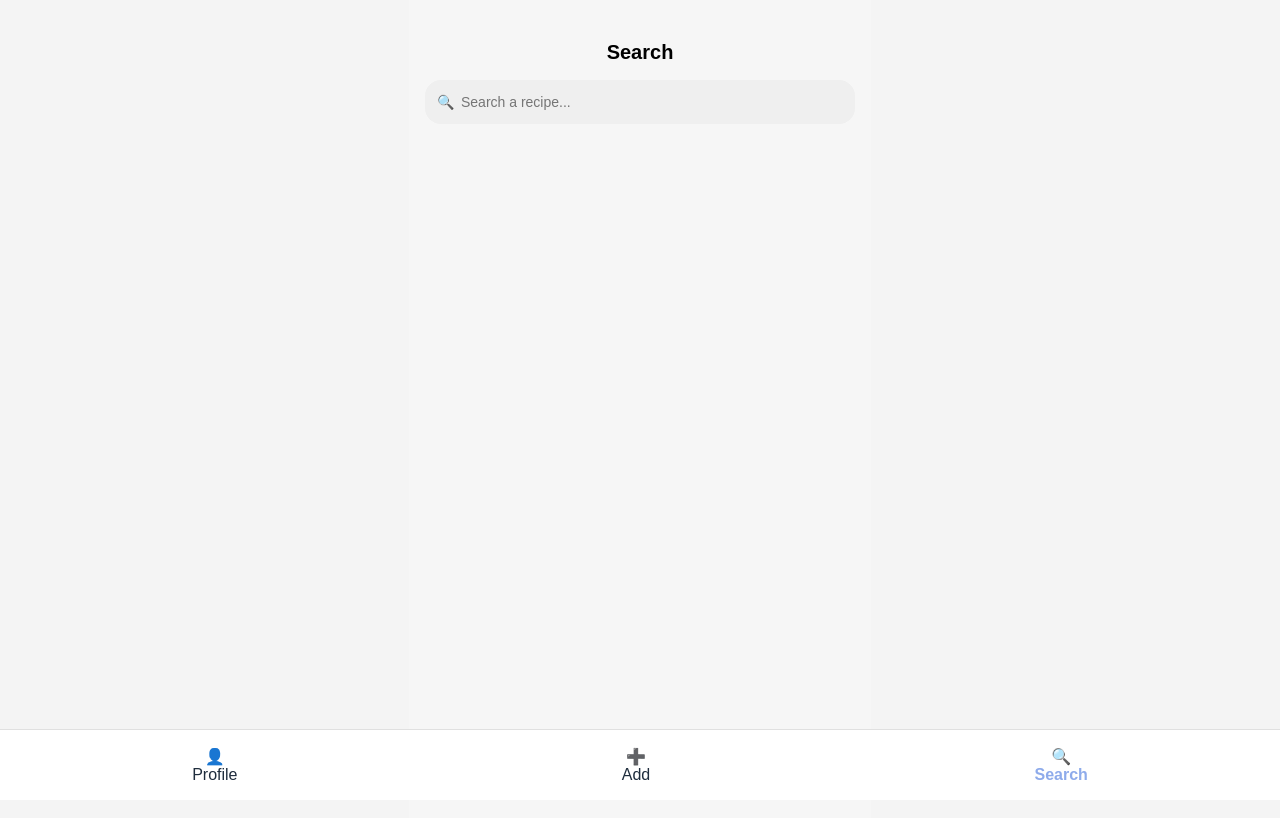
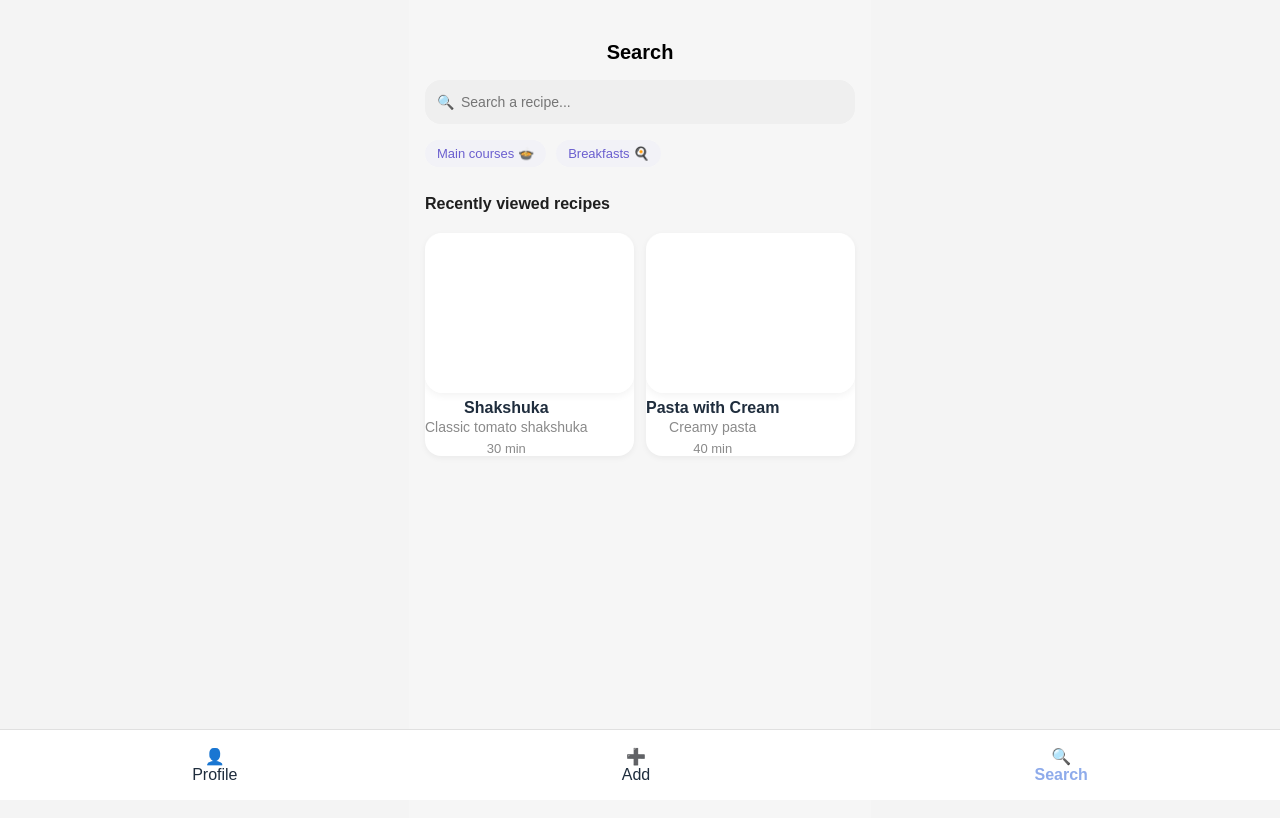
Before and after one commit to SaharGev/recipe-book-api, a React (Vite) app in the folder client/: page /search in a window 1280 px wide. Shown: the top 818 px of the page. Built offline with nearby package versions, Linux system fonts and the light colour scheme; sample sign-in values are in the browser's storage.

Commit message:
Add recently viewed logic and improve AI ingredient matching

```diff
--- a/client/src/pages/SearchPage.css
+++ b/client/src/pages/SearchPage.css
@@ -96,3 +96,45 @@
   font-size: 13px;
   color: #888;
 }
+
+.search-categories {
+  display: flex;
+  gap: 10px;
+  margin-top: 16px;
+  overflow-x: auto;
+  padding-bottom: 4px;
+}
+
+.category-chip {
+  padding: 6px 12px;
+  background: #f2f2f7;
+  border-radius: 16px;
+  font-size: 13px;
+  color: #6b5fcf;
+  white-space: nowrap;
+  flex-shrink: 0;
+  cursor: pointer;
+  transition: all 0.2s ease;
+}
+
+.category-chip:hover {
+  background: #e6e6ff;
+}
+
+.search-section {
+  margin-top: 24px;
+}
+
+.search-section-header {
+  display: flex;
+  align-items: center;
+  justify-content: space-between;
+  margin-bottom: 12px;
+}
+
+.search-section-title {
+  font-size: 16px;
+  font-weight: 600;
+  margin: 0;
+  color: #1f1f1f;
+}
--- a/client/src/pages/SearchPage.tsx
+++ b/client/src/pages/SearchPage.tsx
@@ -52,6 +52,32 @@ export default function SearchPage() {
     return () => clearTimeout(timeout);
   }, [query]);
 
+  const categories = [
+    "Main courses 🍲",
+    "Breakfasts 🍳",
+  ];
+
+  const recentlyViewedRecipes = [
+    {
+      _id: "recent-1",
+      title: "Shakshuka",
+      description: "Classic tomato shakshuka",
+      ingredients: ["tomato", "egg", "pepper"],
+      cookTime: 30,
+      difficulty: "easy",
+      imageUrl: "",
+    },
+    {
+      _id: "recent-2",
+      title: "Pasta with Cream",
+      description: "Creamy pasta",
+      ingredients: ["pasta", "cream", "mushroom"],
+      cookTime: 40,
+      difficulty: "medium",
+      imageUrl: "",
+    },
+  ];
+
   return (
     <div className="search-page">
       <h2 className="search-title">Search</h2>
@@ -64,6 +90,26 @@ export default function SearchPage() {
           value={query}
           onChange={(e) => setQuery(e.target.value)}
         />
+      </div>
+
+      <div className="search-categories">
+        {categories.map((category) => (
+          <div key={category} className="category-chip">
+            {category}
+          </div>
+        ))}
+      </div>
+
+      <div className="search-section">
+        <div className="search-section-header">
+          <h3 className="search-section-title">Recently viewed recipes</h3>
+        </div>
+
+        <div className="search-results-section">
+          {recentlyViewedRecipes.map((recipe) => (
+            <RecipeCard key={recipe._id} recipe={recipe} />
+          ))}
+        </div>
       </div>
 
       {searchLoading && <p>Searching...</p>}
```
Also changed, not shown: client/src/pages/RecipeDetailsPage.tsx (+16 -0 lines), 2 other files (tests, documents, lock files or other folders).
